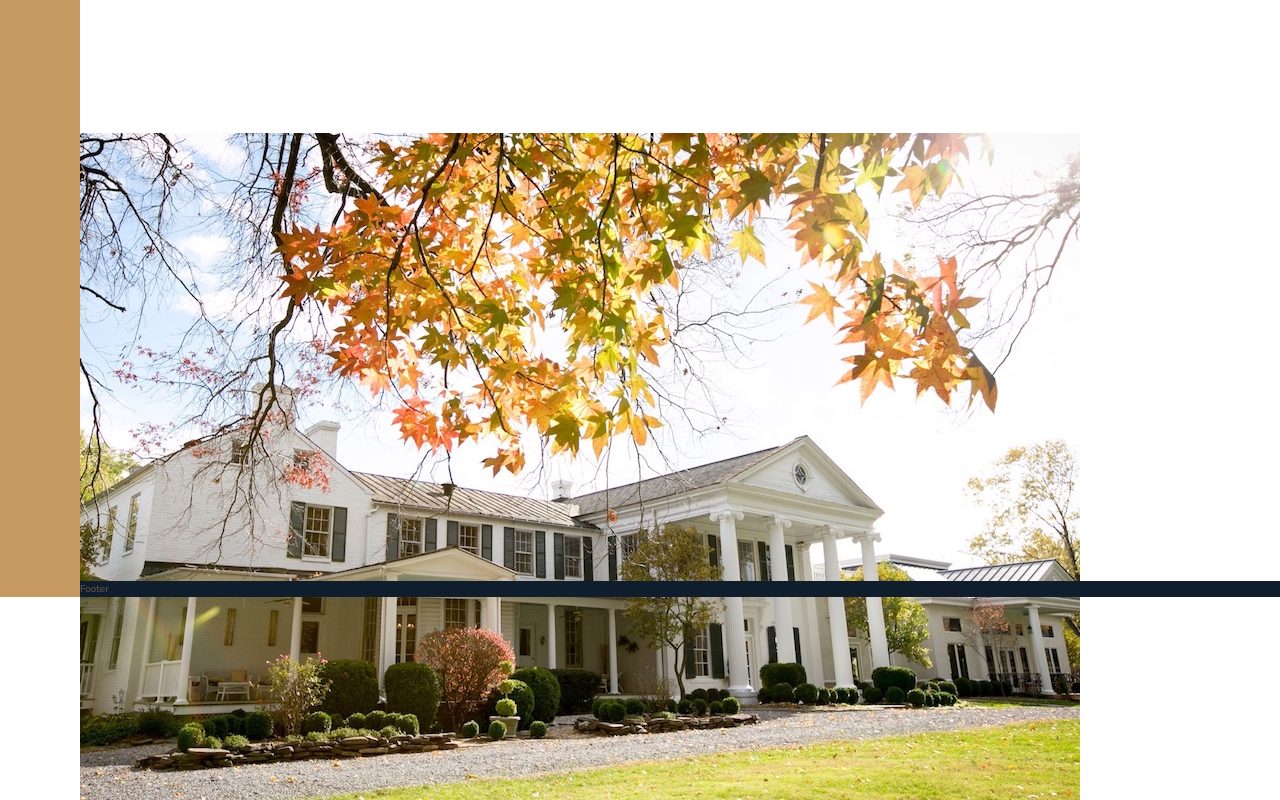
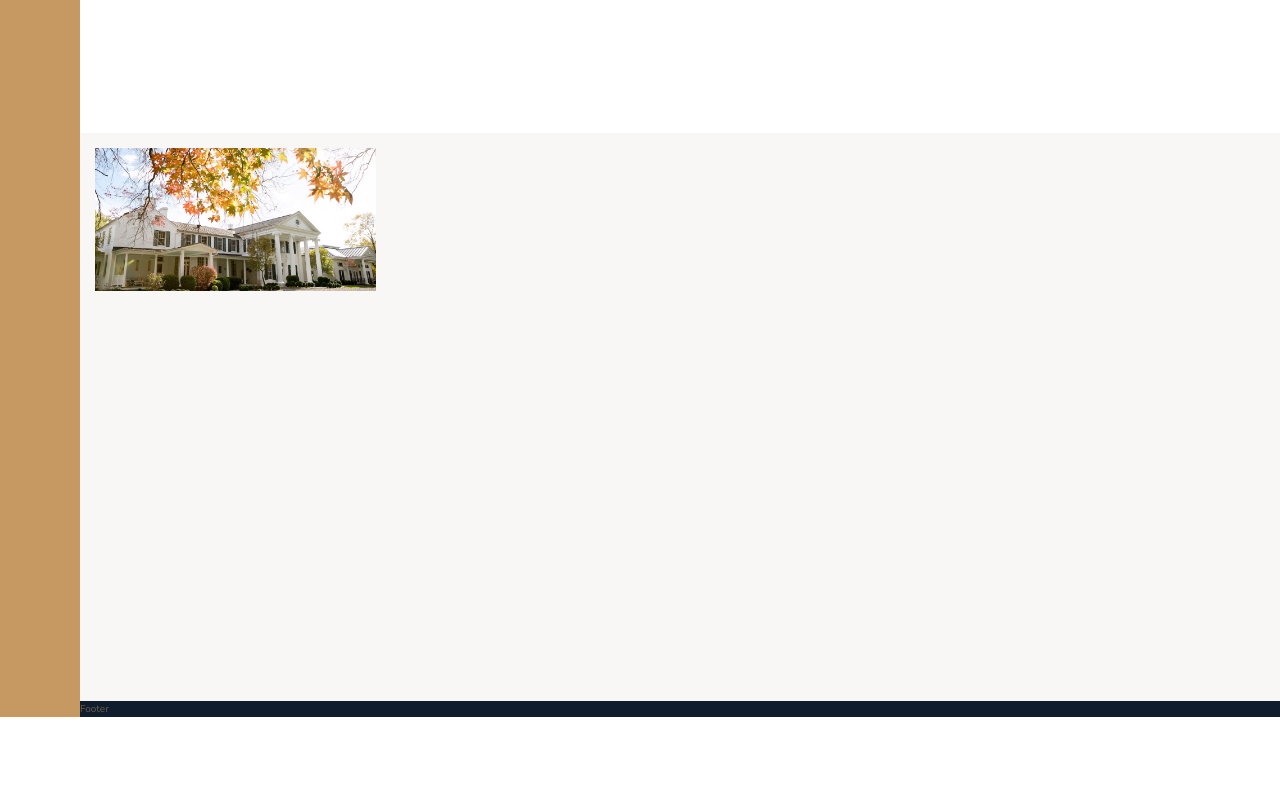
Before and after one commit to Hermodesign/nexter, a website: page index.html in a window 1280 px wide. Shown: the part 2939-3739 px from the top of the page. After the commit the page ends 3656 px from the top, so only its background shows below. Drawn offline with nearby package versions, Linux system fonts and the light colour scheme.

Commit message:
gallery update

```diff
--- a/index.html
+++ b/index.html
@@ -278,7 +278,10 @@
         </div>
     </section>
     <section class="gallery">
-        <img src="/img/gal-1.jpeg" alt="Gallery img 1." class="gallery__img">
+        <figure class="gallery__item gallery__item--1">
+            <img src="/img/gal-1.jpeg" alt="Gallery img 1." class="gallery__img">
+        </figure>
+
     </section>
     <footer class="footer">Footer</footer>
 
--- a/sass/_gallery.scss
+++ b/sass/_gallery.scss
@@ -1,8 +1,25 @@
 .gallery {
-  // background-color: $color-grey-dark-1;
+  background-color: $color-grey-light-1;
   grid-column: full-start / full-end;
 
   display: grid;
   grid-template-columns: repeat(8, 1fr);
   grid-template-rows: repeat(7, 5vw);
+
+  grid-gap: 1.5rem;
+  padding: 1.5rem;
+
+  &__item {
+    &--1 {
+      grid-row: 1 / span 2;
+      grid-column: 1 / span 2;
+    }
+  }
+
+  &__img {
+    width: 100%;
+    height: 100%;
+    object-fit: cover;
+    display: block;
+  }
 }
```
Also changed, not shown: css/style.css.
